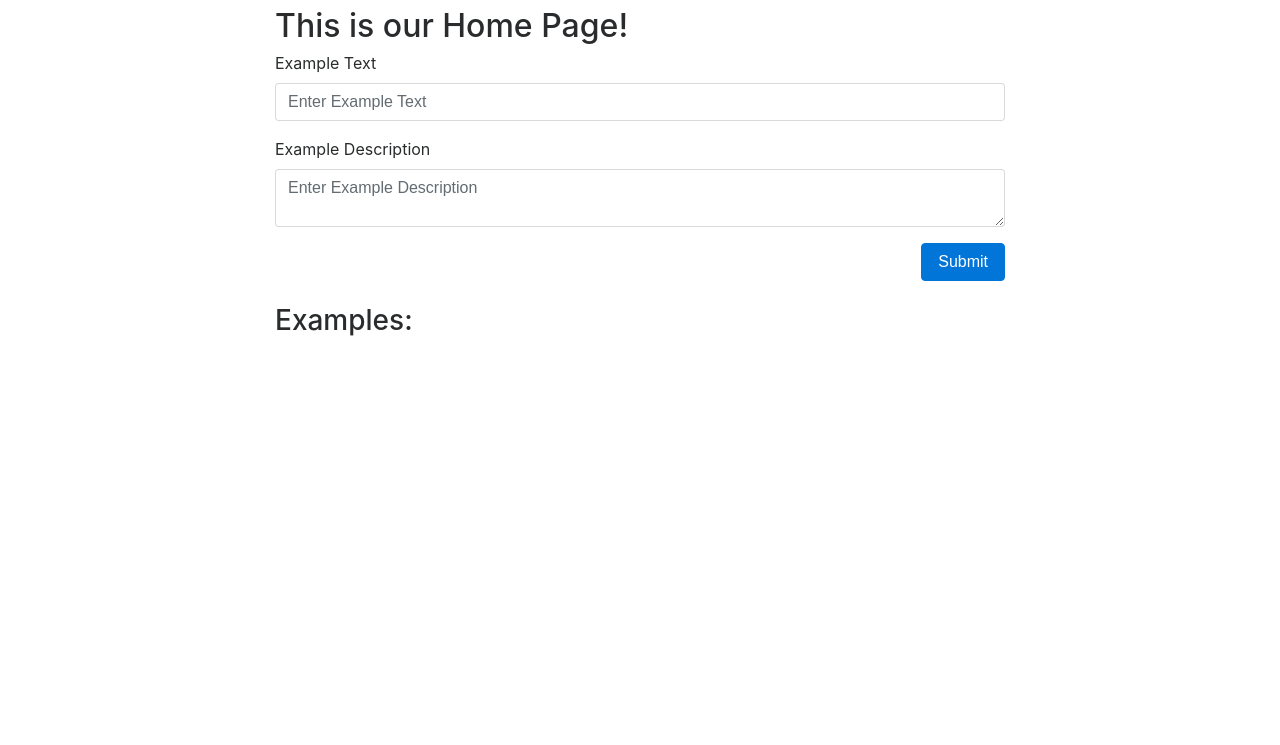
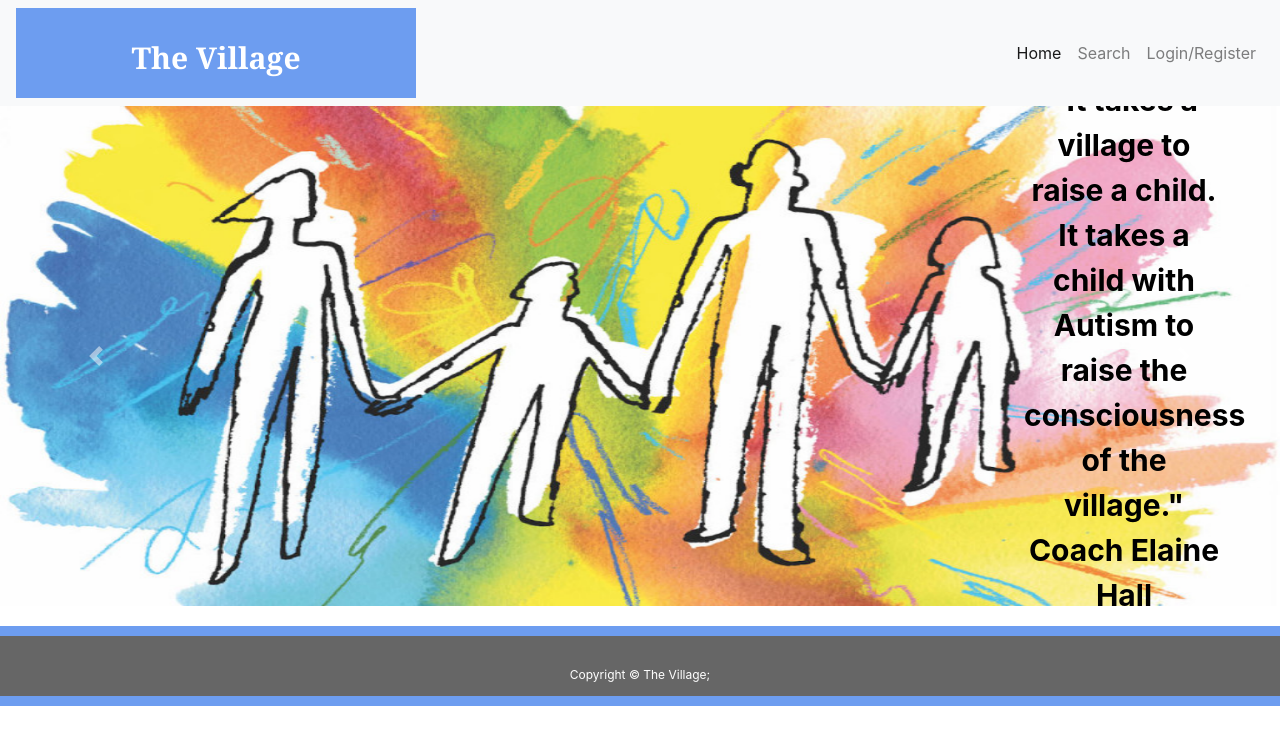
Before and after one commit to shimmer10/the_village, a Node server app: page / in a window 1280 px wide. Shown: the top 745 px of the page. Run offline with Node 20, Linux system fonts and the light colour scheme; some libraries are stand-ins or nearby versions.

Commit message:
front end code for homepage. Carousel not working. I think it requires a change to the js file

```diff
--- a/public/styles/styles.css
+++ b/public/styles/styles.css
@@ -5,7 +5,65 @@
  *
  * 2019-07-13
  ********************************/
+ .navbar-brand {
+  width: 400px;
+  height: 90px;
+  font-family: Georgia, Times, "Times New Roman", serif;
+  font-size: 30px;
+  font-weight: 700;
+  line-height: 90px;
+  text-align: center;
+  text-decoration: none;
+  background: #6fa4a3;
+  color: #ffffff !important;
+  background-color: #6d9df0;
+}
 
- .list-group-item {
-  line-height: 2.5;
+.carousel-item {
+  height: 500px;
 }
+
+.carousel-item img {
+    position: absolute;
+    top: 0;
+    left: 0;
+    min-height: 500px;
+}
+.carousel-caption-verticle {
+  font-size: 30px;
+  font-weight: 700;
+
+  width:200px;
+  z-index:10;
+  text-align:center;
+  top:50%;
+  left:80%;
+  bottom:auto;
+  -webkit-transform:translate(0, -50%);
+  -ms-transform:translate(0, -50%);
+  transform:translate(0, -50%);
+
+
+  color: black;
+}
+
+.carousel-caption-horizontal {
+  font-size: 30px;
+  font-weight: 700;
+  color: black;
+}
+
+footer {
+  padding: 30px 0;
+  clear: both;
+  font-size: 12px;
+  color: #ffffff !important;
+  color: #cccccc;
+  text-align: center;
+  background: #666666;
+  /*  bjt border-top: 8px solid #4aaaa5; */
+  border-top:10px solid #6d9df0;
+  border-bottom: 10px solid #6d9df0;
+  margin-top: 20px;
+  height: 50px;
+}
--- a/views/index.handlebars
+++ b/views/index.handlebars
@@ -6,38 +6,62 @@
  * 2019-07-13
  ********************************/ --}}
 
-<div id="home">
-  <div class="container">
-    <div class="row">
-      <div class="col-8 offset-2">
-        <h1>{{msg}}</h1>
-        <h2>This is our Home Page!</h2>
-        <form class="clearfix mb-4" action="POST">
-          <div class="form-group">
-            <label for="example-text">Example Text</label>
-            <input type="text" id="example-text" class="form-control" aria-describedby="example-text"
-              placeholder="Enter Example Text">
-          </div>
-          <div class="form-group">
-            <label for="example-description">Example Description</label>
-            <textarea class="form-control" id="example-description" aria-describedby="example-description"
-              placeholder="Enter Example Description"></textarea>
-          </div>
-          <button id="submit" class="btn btn-primary float-right">Submit</button>
-        </form>
-        <h3>Examples:</h3>
-        <ul id="example-list" class="list-group">
-          {{#each examples}}
-          <li data-id="{{this.id}}" class="list-group-item">
-            <a href="example/{{this.id}}">{{this.text}}</a>
-            <button class="btn btn-danger float-right delete">ｘ</button>
+    <!-- The navbar is outside the container so it bleeds all the way to edge -->
+    <nav class="navbar navbar-expand-sm  navbar-light bg-light">
+        <!-- Brand  -->
+        <a class="navbar-brand" href="index.html">The Village</a>
+        <!-- Toggler/collapsible button -->
+        <button class="navbar-toggler" type="button" data-toggle="collapse" data-target="#navbarSupportedContent"
+            aria-controls="navbarSupportedContent" aria-expanded="false" aria-label="Toggle navigation">
+            <span class="navbar-toggler-icon"></span>
+        </button>
+        <div class="collapse navbar-collapse" id="navbarSupportedContent">
+            <!-- Navigation Menu -->
+            <ul class="navbar-nav ml-auto">
+                <li class="nav-item active">
+                    <a class="nav-link" href="index.html">Home <span class="sr-only">(current)</span></a>
                 </li>
-          {{/each}}
+                <li class="nav-item">
+                    <a class="nav-link" href="portfolio.html">Search</a>
+                </li>
+                <li class="nav-item">
+                    <a class="nav-link" href="contact.html">Login/Register</a>
+                </li>
             </ul>
         </div>
+    </nav>
+
+    <div id="carouselId" class="carousel slide" data-ride="carousel" data-interval="10000">
+        <div class="carousel-inner">
+            <div class="carousel-item active">
+                <img src="/images/family1024x576-1522693935.jpg" class="d-block w-100 h-75" alt="...">
+                <div class="carousel-caption d-none d-md-block carousel-caption-verticle">
+                    <p>"It takes a village to raise a child.<br>
+                        It takes a child with Autism
+                        to raise the consciousness of the village." Coach Elaine Hall
+                    </p>
                 </div>
             </div>
+            <div class="carousel-item">
+                <img src="/images/food800x400.jpeg" class="d-block w-100 h-75" alt="...">
+                <div class="carousel-caption d-none d-md-block carousel-caption-horizontal"><br>
+                    "1 in 160 children has an autism spectrum disorder (ASD)" - World Health Organization
+                </div>
+            </div>
+            <div class="carousel-item">
+                <img src="/images/hear-no-evil1200x675.jpg" class="d-block w-100 h-75" alt="...">
+                <div class="carousel-caption d-none d-md-block carousel-caption-verticle">
+                        “If you’ve met one person with autism, you’ve met one person with autism,” Dr. Stephen Shore.
+                </div>
+            </div>
+            <a class="carousel-control-prev" href="#carouselId" role="button" data-slide="prev">
+                <span class="carousel-control-prev-icon" aria-hidden="true"></span>
+                <span class="sr-only">Previous</span>
+            </a>
+            <a class="carousel-control-next" href="#carouselId" role="button" data-slide="next">
+                <span class="carousel-control-next-icon" aria-hidden="true"></span>
+                <span class="sr-only">Next</span>
+            </a>
         </div>
 
-<script type="text/javascript" src="https://cdnjs.cloudflare.com/ajax/libs/jquery/3.2.1/jquery.min.js"></script>
-<script src="/js/index.js"></script>
+    </div>
--- a/views/layouts/main.handlebars
+++ b/views/layouts/main.handlebars
@@ -1,15 +1,37 @@
 <!DOCTYPE html>
-<html>
+<html lang="en">
 
 <head>
-  <meta charset="utf-8">
-  <link rel="stylesheet" href="https://maxcdn.bootstrapcdn.com/bootstrap/4.0.0-beta.3/css/bootstrap.min.css">
-  <link rel="stylesheet" href="/styles/styles.css" media="screen" title="no title" charset="utf-8">
-  <title>Home Page</title>
+  <meta charset="UTF-8">
+  <meta name="viewport" content="width=device-width, initial-scale=1.0">
+  <meta http-equiv="X-UA-Compatible" content="ie=edge">
+  <link rel="stylesheet" href="https://stackpath.bootstrapcdn.com/bootstrap/4.3.1/css/bootstrap.min.css"
+    integrity="sha384-ggOyR0iXCbMQv3Xipma34MD+dH/1fQ784/j6cY/iJTQUOhcWr7x9JvoRxT2MZw1T" crossorigin="anonymous">
+
+
+  <link rel="stylesheet" href="styles/styles.css" type="text/css" />
+  <title>The Village</title>
 </head>
 
 <body>
   {{{body}}}
+
+  <footer>
+    <div class="container">
+      Copyright &copy The Village;
+    </div>
+  </footer>
+
+  <script src="https://code.jquery.com/jquery-3.4.0.slim.min.js"
+    integrity="sha384-q8i/X+965DzO0rT7abK41JStQIAqVgRVzpbzo5smXKp4YfRvH+8abtTE1Pi6jizo"
+    crossorigin="anonymous"></script>
+  <script src="https://cdnjs.cloudflare.com/ajax/libs/popper.js/1.14.7/umd/popper.min.js"
+    integrity="sha384-UO2eT0CpHqdSJQ6hJty5KVphtPhzWj9WO1clHTMGa3JDZwrnQq4sF86dIHNDz0W1"
+    crossorigin="anonymous"></script>
+  <script src="https://stackpath.bootstrapcdn.com/bootstrap/4.3.1/js/bootstrap.min.js"
+    integrity="sha384-JjSmVgyd0p3pXB1rRibZUAYoIIy6OrQ6VrjIEaFf/nJGzIxFDsf4x0xIM+B07jRM"
+    crossorigin="anonymous"></script>
+  {{!-- <script src="../../public/js/index.js"></script> --}}
 </body>
 
 </html>
```
Also changed, not shown: public/images/family1024x576-1522693935.jpg (added), public/images/food800x400.jpeg (added), public/images/hear-no-evil1200x675.jpg (added). Lines whose indentation alone changed are shown as unchanged.
